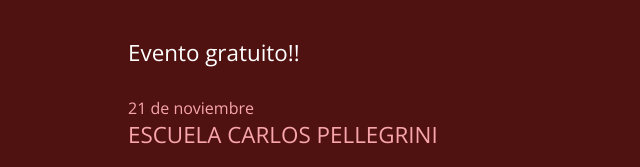
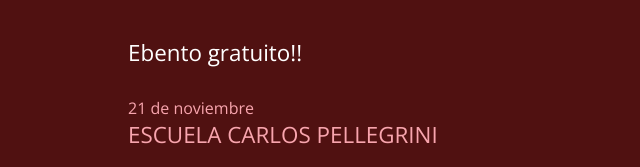
Before and after one commit to facundo2002/proyecto-intro-utn, a plain HTML site: page index.html in a window 1280 px wide. Shown: the part 159-326 px from the top of the page, 0-640 px from the left. Drawn offline with nearby package versions, Linux system fonts and the light colour scheme.

Commit message:
esto es un error

```diff
--- a/index.html
+++ b/index.html
@@ -32,7 +32,7 @@
 			<div class="main-header">
 				<div class="main-header__content">
 					<h1>CodeWeek!! <span>BA</span></h1>
-					<h2>Evento gratuito!!</h2>
+					<h2>Ebento gratuito!!</h2>
 					<time datetime="2016-11-21">21 de noviembre</time>
 					<h3>Escuela Carlos Pellegrini</h3>
 					<a href="#registrate" class="btn anchorLink">Inscribite ya</a>
```
